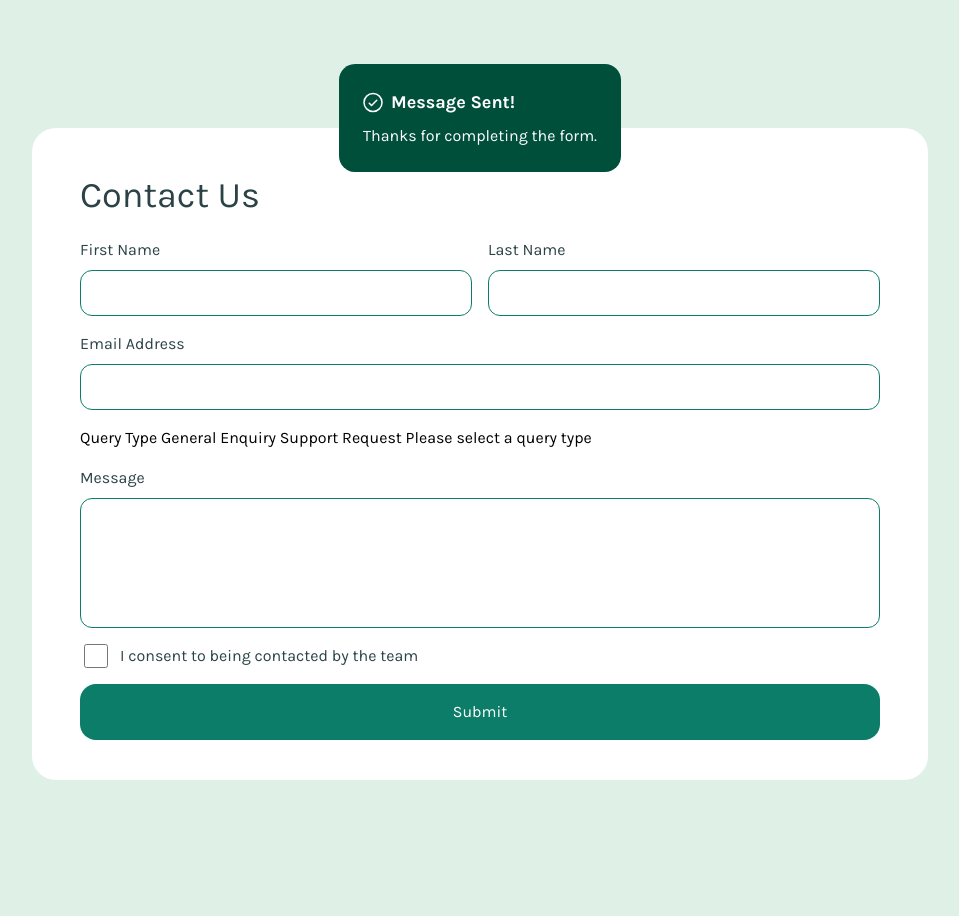
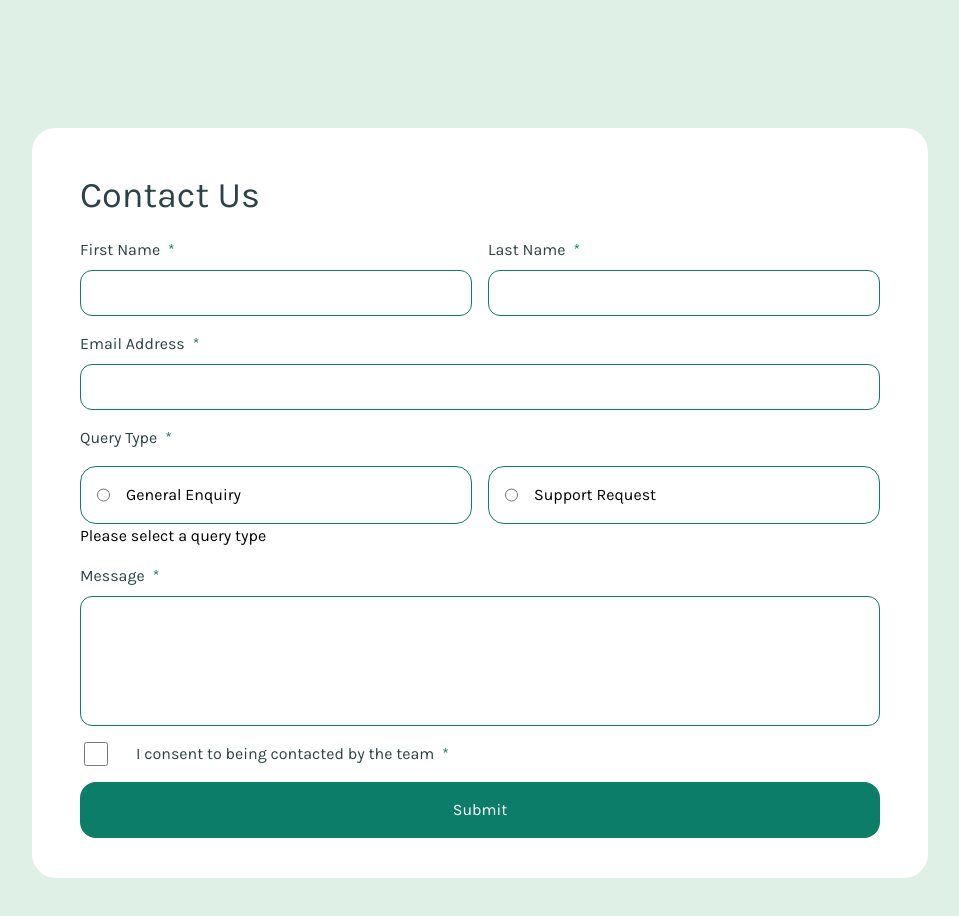
Before and after one commit to lilKriT/fem-contact-form, a Next.js app: page / in a window 1280 px wide. Shown: the top 916 px of the page, without its empty margins (160-1119 px from the left). Built offline with nearby package versions, Linux system fonts and the light colour scheme.

Commit message:
Added a cool animation.

```diff
--- a/app/_components/Toast.tsx
+++ b/app/_components/Toast.tsx
@@ -14,10 +14,12 @@ const Toast = () => {
     return unsubscribe;
   }, []);
 
-  // if (!isOpen) return null;
+  if (!isOpen) return null;
 
   return (
-    <div className="absolute top-16 left-1/2 -translate-x-1/2 text-white bg-emerald-900 flex flex-col gap-2 p-6 rounded-2xl w-fit">
+    <div
+      className={`${isOpen && "animate-toast"} absolute top-16 left-1/2 -translate-x-1/2 text-white bg-emerald-900 flex flex-col gap-2 p-6 rounded-2xl w-fit`}
+    >
       <div className="flex items-center gap-2">
         <svg
           xmlns="http://www.w3.org/2000/svg"
--- a/app/globals.css
+++ b/app/globals.css
@@ -23,6 +23,20 @@
   /* Neutral */
   --color-gray-500: hsl(186, 15%, 59%);
   --color-gray-900: hsl(187, 24%, 22%);
+
+  /* Animations */
+  --animate-toast: toastSlide 3s ease-in-out infinite;
+
+  @keyframes toastSlide {
+    0%,
+    100% {
+      transform: translateY(-18.75rem);
+    }
+    10%,
+    90% {
+      transform: translateY(0px);
+    }
+  }
 }
 
 * {
@@ -69,3 +83,7 @@ body {
 .btn--primary {
   @apply bg-green-600 text-white;
 }
+
+.afterAsterisk {
+  @apply after:content-["*"] after:ml-2 after:text-green-600;
+}
--- a/app/page.tsx
+++ b/app/page.tsx
@@ -15,32 +15,50 @@ export default function Home() {
         </h1>
 
         <label className="field field--half">
-          First Name
+          <span className="afterAsterisk">First Name</span>
           <input type="text" name="" id="" />
           <span className="error">This field is required</span>
         </label>
 
         <label className="field field--half">
-          Last Name
+          <span className="afterAsterisk">Last Name</span>
           <input type="text" />
           <span className="error">This field is required</span>
         </label>
 
         <label className="field field--full">
-          Email Address
+          <span className="afterAsterisk">Email Address</span>
           <input type="text" />
           <span className="error">
             Please enter a valid email address This field is required
           </span>
         </label>
 
-        <p>
-          Query Type General Enquiry Support Request Please select a query type
-        </p>
+        <fieldset className="flex flex-col basis-full">
+          <legend className="text-gray-900 afterAsterisk">Query Type</legend>
+
+          <div className="flex gap-4 mt-4">
+            <div className="basis-1/2 p-4 flex gap-4 border border-green-600 rounded-2xl">
+              <input type="radio" name="queryType" id="general" />
+              <label htmlFor="general" className="grow cursor-pointer">
+                General Enquiry
+              </label>
+            </div>
+
+            <div className="basis-1/2 p-4 flex gap-4 border border-green-600 rounded-2xl">
+              <input type="radio" name="queryType" id="support" />
+              <label htmlFor="support" className="grow cursor-pointer">
+                Support Request
+              </label>
+            </div>
+          </div>
+
+          <span className="error">Please select a query type</span>
+        </fieldset>
 
         {/* Message */}
         <label className="field field--full">
-          <p>Message</p>
+          <p className="afterAsterisk">Message</p>
           <textarea name="" id="" rows={4} className=""></textarea>
           <span className="error">This field is required</span>
         </label>
@@ -48,17 +66,15 @@ export default function Home() {
         {/* Consent checkbox */}
         <label className="field field--full field--horizontal flex-wrap">
           <input type="checkbox" name="" id="" className="basis-8 shrink-0" />
-          <p className="">I consent to being contacted by the team</p>
+          <p className="ml-4 afterAsterisk">
+            I consent to being contacted by the team
+          </p>
           <span className="error basis-full">
             To submit this form, please consent to being contacted
           </span>
         </label>
 
-        <button
-          // onClick={() => setShowToast(!showToast)}
-          onClick={() => toast()}
-          className="btn btn--primary basis-full"
-        >
+        <button onClick={() => toast()} className="btn btn--primary basis-full">
           Submit
         </button>
 
```
